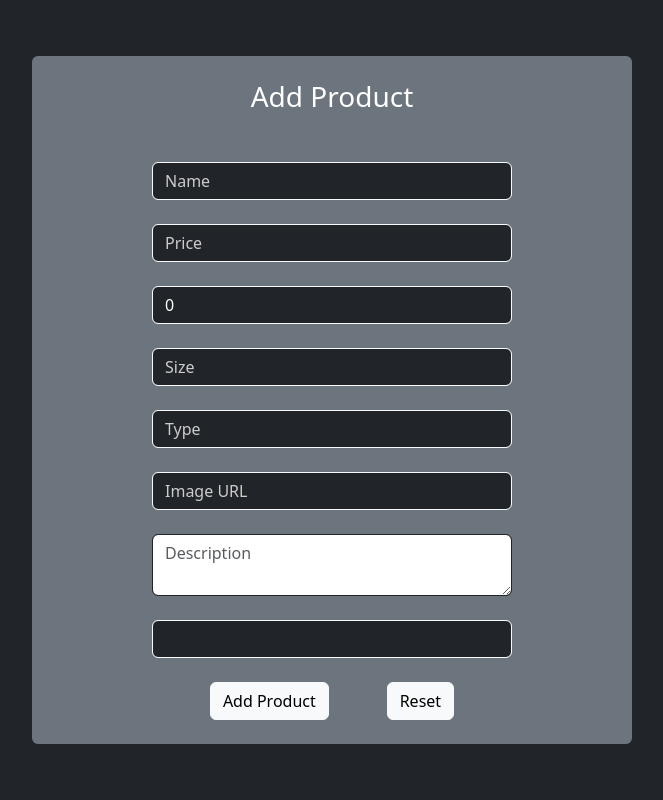
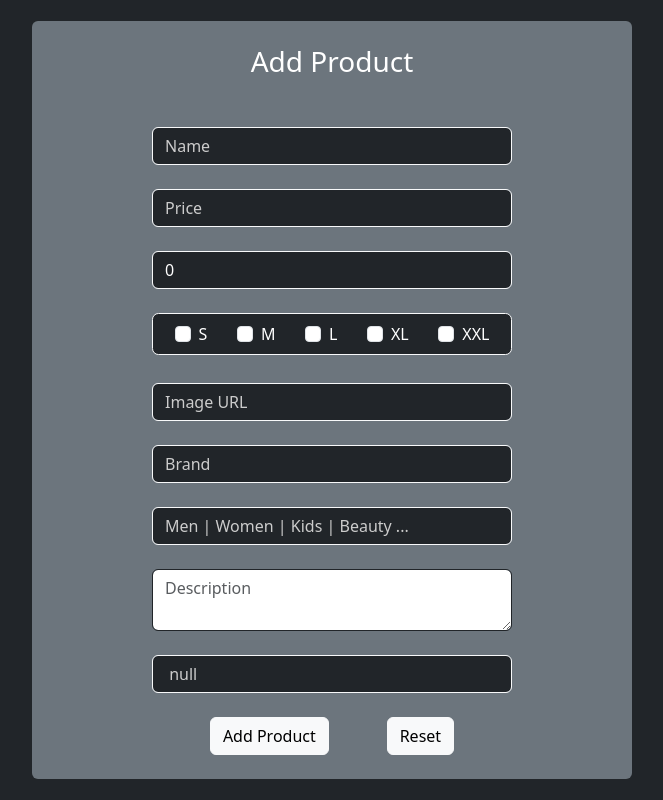
Before and after one commit to monika-chandiwal/e-commerce-vender-frontend, a React (Vite) app: page /vendor/addProduct in a window 1280 px wide. Shown: the whole page, without its empty margins (308-971 px from the left). Built offline with nearby package versions, Linux system fonts and the light colour scheme.

Commit message:
add multiple size added options using checkbox

```diff
--- a/src/Pages/AddProduct.jsx
+++ b/src/Pages/AddProduct.jsx
@@ -8,7 +8,7 @@ import "./pages.css";
 
 export default function AddProduct() {
   const query = new URLSearchParams(useLocation().search);
-  const id = query.get("id");
+  const id = query.get("id") || localStorage.getItem("id");
 
   const [productAdded, setProductAdded] = useState(false);
   const [showModal, setShowModal] = useState(false);
@@ -17,13 +17,17 @@ export default function AddProduct() {
   const [price, setPrice] = useState("");
   const [name, setName] = useState("");
   const [quantity, setQuantity] = useState(0);
-  const [size, setSize] = useState("");
+
   const [type, setType] = useState("");
+  const [brand, setBrand] = useState("");
   const [imageUrl, setImageUrl] = useState("");
 
   const { theme } = useContext(ThemeContext);
   const navigate = useNavigate();
 
+  const [sizes, setSizes] = useState([]);
+
+  console.log(sizes);
   const saveProduct = (e) => {
     e.preventDefault();
     const product = {
@@ -31,8 +35,9 @@ export default function AddProduct() {
       description,
       price: parseFloat(price),
       quantity: parseInt(quantity),
-      size,
+      sizes,
       type,
+      brand,
       imageUrl,
       vendor: {
         id: parseInt(id),
@@ -95,7 +100,7 @@ export default function AddProduct() {
               setDescription("");
               setPrice("");
               setQuantity(0);
-              setSize("");
+              setSizes("");
               setType("");
               setImageUrl("");
               navigate("/vendor/home");
@@ -158,29 +163,40 @@ export default function AddProduct() {
             </Col>
           </Form.Group>
 
-          <Form.Group as={Row} className="mb-4 justify-content-center">
+          <Form.Group as={Row} className="mb-4 justify-content-center b">
             <Col sm={8}>
-              <Form.Control
-                required
-                type="text"
-                placeholder="Size"
-                className="bg-dark text-white border-light"
-                value={size}
-                onChange={(e) => setSize(e.target.value)}
-              />
-            </Col>
-          </Form.Group>
-
-          <Form.Group as={Row} className="mb-4 justify-content-center">
-            <Col sm={8}>
-              <Form.Control
-                required
-                type="text"
-                placeholder="Type"
-                className="bg-dark text-white border-light"
-                value={type}
-                onChange={(e) => setType(e.target.value)}
-              />
+              <div
+                key="inline-checkbox"
+                className="mb-1 text-white bg-dark border-light"
+                style={{
+                  display: "flex",
+                  border: "1px solid",
+                  borderColor: "white",
+                  borderRadius: "0.4rem",
+                  justifyContent: "space-evenly",
+                }}
+              >
+                {["S", "M", "L", "XL", "XXL"].map((sizeOption, index) => (
+                  <Form.Check
+                    inline
+                    key={index}
+                    label={sizeOption}
+                    value={sizeOption}
+                    name="sizes"
+                    type="checkbox"
+                    id={`inline-checkbox-${index}`}
+                    onChange={(e) => {
+                      const value = e.target.value;
+                      if (e.target.checked) {
+                        setSizes([...sizes, value]);
+                      } else {
+                        setSizes(sizes.filter((size) => size !== value));
+                      }
+                    }}
+                    className="text-white m-2"
+                  />
+                ))}
+              </div>
             </Col>
           </Form.Group>
 
@@ -193,6 +209,30 @@ export default function AddProduct() {
                 className="bg-dark text-white border-light"
                 value={imageUrl}
                 onChange={(e) => setImageUrl(e.target.value)}
+              />
+            </Col>
+          </Form.Group>
+          <Form.Group as={Row} className="mb-4 justify-content-center">
+            <Col sm={8}>
+              <Form.Control
+                required
+                type="text"
+                placeholder="Brand"
+                className="bg-dark text-white border-light"
+                value={brand}
+                onChange={(e) => setBrand(e.target.value)}
+              />
+            </Col>
+          </Form.Group>
+          <Form.Group as={Row} className="mb-4 justify-content-center">
+            <Col sm={8}>
+              <Form.Control
+                required
+                type="text"
+                placeholder="Men | Women | Kids | Beauty ..."
+                className="bg-dark text-white border-light"
+                value={type}
+                onChange={(e) => setType(e.target.value)}
               />
             </Col>
           </Form.Group>
@@ -214,9 +254,10 @@ export default function AddProduct() {
             <Col sm={8}>
               <Form.Control
                 disabled
-                type="number"
+                type="text"
                 className="bg-dark text-white border-light"
                 value={id}
+                placeholder={id == null ? " null " : id}
               />
             </Col>
           </Form.Group>
--- a/src/Pages/Dashboard.jsx
+++ b/src/Pages/Dashboard.jsx
@@ -108,7 +108,7 @@ export default function Dashboard() {
                   className="imageStyle"
                 />
                 <Card.Body>
-                  <Card.Title>{product.vendor.brand}</Card.Title>
+                  <Card.Title>{product.brand}</Card.Title>
                   <Card.Text>
                     {product.type}'s {product.name}
                     <br />
```
